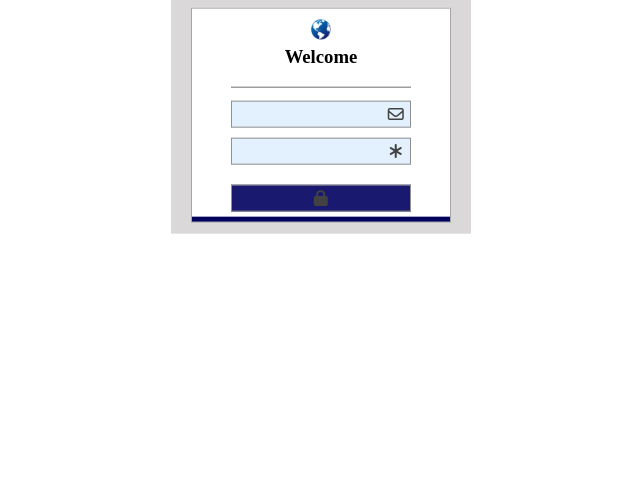
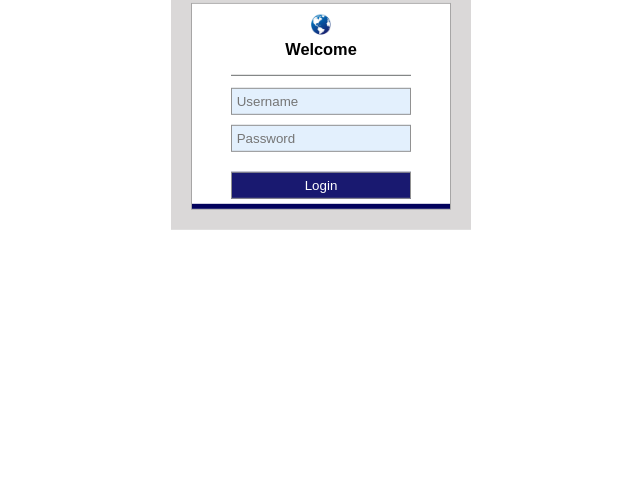
Before and after one commit to favour-dev/Rosabon, a plain HTML site: page index.html in a window 1280 px wide. Shown: the part 323-800 px from the top of the page, without its empty margins (319-959 px from the left). Drawn offline with Linux system fonts and the light colour scheme.

Commit message:
Login page update

```diff
--- a/index.html
+++ b/index.html
@@ -28,16 +28,16 @@
             <div class="form contain">
                 <form id="login-form" class="inline">
                     <div class="input-icon">
-                        <i class="fa fa-envelope-o icon form-icon" aria-hidden="true"></i>
-                        <input type="text" class="username" name="userName" required>
+                        <!-- <i class="fa fa-envelope-o icon form-icon" aria-hidden="true"></i> -->
+                        <input type="text" class="username" name="userName" placeholder="Username" required>
                     </div>
                     <div class="input-icon">
-                        <i class="fa fa-asterisk icon form-icon" aria-hidden="true"></i>
-                        <input type="password" class="username" name="passWord" required>
+                        <!-- <i class="fa fa-asterisk icon form-icon" aria-hidden="true"></i> -->
+                        <input type="password" class="username" name="passWord" placeholder="Password" required>
                     </div>
                     <div class="input-icon icon">
-                        <i class="fa fa-lock icon submit-icon" aria-hidden="true"></i>
-                        <input id="submit" type="button"class="submit-button" onClick="loginPage(this.form)">
+                        <!-- <i class="fa fa-lock icon submit-icon" aria-hidden="true"></i> -->
+                        <input id="submit" value="Login" type="button"class="submit-button" onClick="loginPage(this.form)">
                     </div>
                 </form>
             </div>
@@ -68,7 +68,7 @@
                 document.getElementById("success").style.display = "block";
                 location="home.html"
             }
-            else if(username === "username" && password === "password"){
+            else if(username === "Username" && password === "Password"){
                 document.getElementById("success").style.display = "block";
                 location="home.html"
             }
@@ -78,8 +78,10 @@
             }
             else if(username === "" && password === ""){
                 document.getElementById("required").style.display = "block";
+                document.getElementById("fail").style.display = "none";
             }
             else {
+                document.getElementById("required").style.display = "none";
                 document.getElementById("fail").style.display = "block";
             }
             loginForm.userName.value = "";
--- a/style.css
+++ b/style.css
@@ -1,6 +1,11 @@
 *, *:before, *:after {
     box-sizing: border-box;
   }
+  body{
+    margin: 0;
+    font-family: 'Poppins', sans-serif;
+    font-size: 14px;
+}
 h3{
     margin-top: 2px;
   }
@@ -24,7 +29,7 @@ p{
     right: 50%;
     transform: translate(-50%, -50%);
     background-color: rgb(218, 216, 216);
-    padding:10px 10px 1px 10px;
+    padding:10px 10px 10px 10px;
   }
 .square{
     width: 20%;
@@ -67,6 +72,7 @@ input{
 }
 .submit-button{
     background-color: rgb(25, 25, 112);
+    color: white;
    }
 .submit-icon{
     min-width: 190px;
```
Also changed, not shown: home.html (+3 -3 lines).
